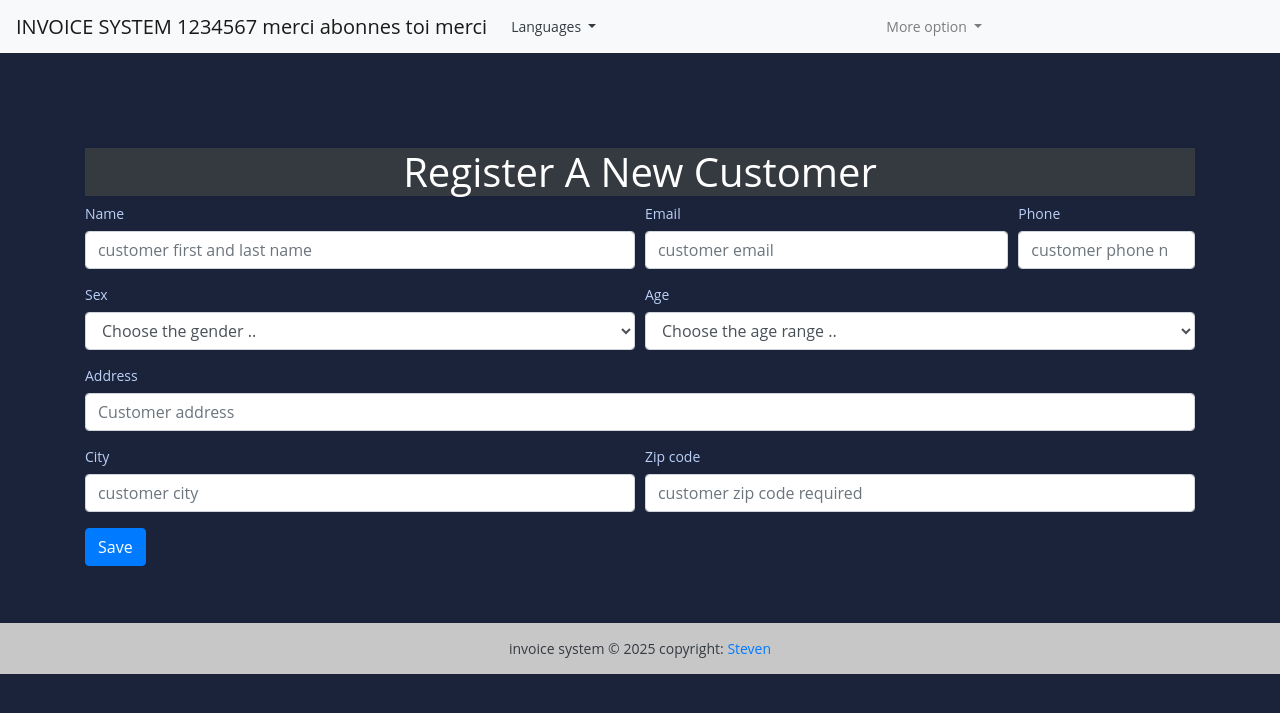
After one commit to steven91-ar/syst-me_facture, a Django app: page /add-customer in a window 1280 px wide. The commit adds this page. Shown: the top 713 px of the page. Run offline with Django 5.2, Linux system fonts and the light colour scheme.

Commit message:
add_customers

```diff
--- a/fact_app/admin.py
+++ b/fact_app/admin.py
@@ -7,7 +7,7 @@ class AdminCustomer(admin.ModelAdmin):
     list_display = ('name', 'email', 'phone', 'address', 'sex', 'age', 'city', 'zip_code')
 
 class AdminInvoice(admin.ModelAdmin):
-    list_display = ('customer', 'save_by', 'invoice_date', 'total', 'last_update_date', 'paid', 'invoice_type', 'comments')
+    list_display = ('customer', 'save_by', 'invoice_date_time', 'total', 'last_update_date', 'paid', 'invoice_type')
 
 admin.site.register(Customer, AdminCustomer)
 admin.site.register(Invoice, AdminInvoice)
--- a/fact_app/models.py
+++ b/fact_app/models.py
@@ -56,7 +56,7 @@ class Invoice(models.Model):
 
     save_by = models.ForeignKey(User, on_delete=models.PROTECT)
 
-    invoice_date = models.DateTimeField(auto_now_add=True)
+    invoice_date_time = models.DateTimeField(auto_now_add=True)
 
     total = models.DecimalField(decimal_places=2, max_digits=10000)
 
@@ -72,8 +72,6 @@ class Invoice(models.Model):
         verbose_name = "Invoice"
         verbose_name_plural = "Invoices"
 
-    def __str__(self):
-        return f"{self.customer.name}_{self.invoice_date}"
 
 
     class Meta:
@@ -81,7 +79,7 @@ class Invoice(models.Model):
         verbose_name_plural = "Invoices"
 
     def __str__(self):
-        return f"{self.customer.name}_{self.invoice_date}"
+        return f"{self.customer.name}_{self.invoice_date_time}"
 
 
     @property
--- a/fact_app/urls.py
+++ b/fact_app/urls.py
@@ -1,11 +1,7 @@
-from django.conf import settings
-from django.conf.urls.static import static
 from django.urls import path
 from .import views
 
 urlpatterns = [
-    path('', views.home, name='home'),
+    path('', views.HomeView.as_view(), name='home'),
+    path('add-customer', views.AddCustomerView.as_view(), name='add-customer'),
 ]
-
-if settings.DEBUG:
-    urlpatterns += static(settings.MEDIA_URL, document_root=settings.MEDIA_ROOT)
--- a/fact_app/views.py
+++ b/fact_app/views.py
@@ -1,6 +1,64 @@
+from django.contrib import messages
 from django.shortcuts import render
+from django.views import View
+from .models import *
 
-# Create your views here.
 
-def home(request, *args, **kwargs):
-    return render(request, 'base.html')
+class HomeView(View):
+    """ Main view """
+
+    templates_name = 'index.html'
+
+    invoices = Invoice.objects.select_related('customer', 'save_by').all().order_by('-invoice_date_time')
+
+    context = {
+        'invoices': invoices
+    }
+
+    def get(self, request, *args, **kwags):
+
+        return render(request, self.templates_name, self.context)
+
+
+    def post(self, request, *args, **kwagrs):
+
+        return render(request, self.templates_name, self.context)
+
+
+class AddCustomerView(View):
+    """ add new customer """
+    template_name = 'add_customer.html'
+
+    def get(self, request, *args, **kwargs):
+        return render(request, self.template_name)
+
+    def post(self, request, *args, **kwargs):
+        data = {
+            'name': request.POST.get('name'),
+            'email': request.POST.get('email'),
+            'phone': request.POST.get('phone'),
+            'address': request.POST.get('address'),
+            'sex': request.POST.get('sex'),
+            'age': request.POST.get('age'),
+            'city': request.POST.get('city'),
+            'zip_code': request.POST.get('zip'),
+            'save_by': request.user
+
+        }
+        try:
+            created = Customer.objects.create(**data)
+
+            if created:
+
+                messages.success(request, "Customer registered successfully.")
+
+            else:
+
+                messages.error(request, "Sorry, please try again the sent data is corrupt.")
+
+        except Exception as e:
+
+            messages.error(request, f"Sorry our system is detecting the following issues {e}.")
+
+
+        return render(request, self.template_name)
--- /dev/null
+++ b/templates/add_customer.html
@@ -0,0 +1,78 @@
+{% extends "base.html" %}
+
+{% block content %}
+
+<br><br><br><br>
+
+<h1 class="text-capitalize text-center mx-10 bg-dark text-white"> Register a new customer </h1>
+
+<form method="post">
+    {% csrf_token %}
+    <div class="form-row">
+        <div class="form-group col-md-6">
+            <label for="name"> Name </label>
+            <input name="name" required type="text" class="form-control" id="name"
+                placeholder="customer first and last name">
+        </div>
+
+        <div class="form-group col-md-4">
+            <label for="email"> Email </label>
+            <input name="email" required type="email" class="form-control" id="email" placeholder="customer email">
+        </div>
+
+        <div class="form-group col-md-2">
+            <label for="phone"> Phone </label>
+            <input name="phone" required type="number" class="form-control" id="phone"
+                placeholder="customer phone number">
+        </div>
+    </div>
+
+    <div class="form-row">
+        <div class="form-group col-md-6">
+            <label for="sex">Sex</label>
+            <select name="sex" class="form-control" required id="sex">
+                <option> Choose the gender .. </option>
+                <option value="M">Male</option>
+                <option value="F">Feminine</option>
+            </select>
+        </div>
+
+        <div class="form-group col-md-6">
+            <label for="age">Age</label>
+            <select name="age" class="form-control" required id="age">
+                <option> Choose the age range .. </option>
+                <option value="0-15">0-15</option>
+                <option value="0-15">15-25</option>
+            </select>
+        </div>
+
+    </div>
+
+    <div class="form-row">
+        <div class="form-group col-md-12">
+            <label for="addres"> Address </label>
+            <input name="address" type="text" required type="text" class="form-control" id="address"
+                placeholder="Customer address">
+        </div>
+    </div>
+
+    <div class="form-row">
+        <div class="form-group col-md-6">
+            <label for="city"> City </label>
+            <input name="city" type="text" class="form-control" id="city" placeholder="customer city">
+        </div>
+
+        <div class="form-group col-md-6">
+            <label for="zip"> Zip code </label>
+            <input name="zip" required type="text" class="form-control" id="zip"
+                placeholder="customer zip code required">
+        </div>
+    </div>
+
+    <button type="submit" class="btn btn-primary"> Save</button>
+
+</form>
+
+<br><br><br>
+
+{% endblock content %}
--- a/templates/base.html
+++ b/templates/base.html
@@ -5,10 +5,111 @@
     <meta charset="UTF-8">
   <meta http-equiv="X-UA-Compatible" content="IE=edge">
   <meta name="viewport" content="width=device-width, initial-scale=1.0">
-  <link rel="stylesheet" href="{% static 'style.css' %}">
+    <!-- bootstrap -->
+    <link rel="stylesheet" href="https://cdn.jsdelivr.net/npm/bootstrap@4.6.2/dist/css/bootstrap.min.css"
+    integrity="sha384-xOolHFLEh07PJGoPkLv1IbcEPTNtaed2xpHsD9ESMhqIYd0nLMwNLD69Npy4HI+N" crossorigin="anonymous">
+
+    <link rel="stylesheet" href="{% static 'style.css' %}">
     <title>Facture</title>
 </head>
 <body>
-<h1>Facture</h1>
+
+<!-- header  -->
+  <header>
+    <nav class="navbar navbar-expand-lg navbar-light bg-light">
+      <a class="navbar-brand" href="/">INVOICE SYSTEM 1234567 merci abonnes toi merci</a>
+      <button class="navbar-toggler" type="button" data-toggle="collapse" data-target="#navbarSupportedContent"
+        aria-controls="navbarSupportedContent" aria-expanded="false" aria-label="Toggle navigation">
+        <span class="navbar-toggler-icon"></span>
+      </button>
+
+      <div class="collapse navbar-collapse" id="navbarSupportedContent">
+        <ul class="navbar-nav mr-auto">
+
+          <div class="nav-item dropdown">
+            <a class="nav-link text-dark dropdown-toggle" href="#" id="navbarDropdown" role="button"
+              data-toggle="dropdown" aria-haspopup="true" aria-expanded="false">
+              Languages
+            </a>
+            <div class="dropdown-menu" aria-labelledby="navbarDropdown">
+             <h2>Language</h2>
+            </div>
+          </div>
+
+        </ul>
+
+      </div>
+
+      <div class="collapse navbar-collapse" id="navbarSupportedContent">
+        <ul class="navbar-nav mr-auto">
+
+          <li class="nav-item dropdown">
+            <a class="nav-link dropdown-toggle" href="#" role="button" data-toggle="dropdown" aria-expanded="false">
+              More option
+            </a>
+            <div class="dropdown-menu">
+              <a class="dropdown-item" href="{% url 'add-customer' %}">Add customer</a>
+              <a class="dropdown-item" href="#">add admin</a>
+              <div class="dropdown-divider"></div>
+              <a class="dropdown-item" href="#">statistic</a>
+            </div>
+          </li>
+
+        </ul>
+
+      </div>
+    </nav>
+  </header>
+
+  <div class="container">
+    <div class="wrapper">
+      <br>
+      {% for message in messages %}
+      <div class="alert {{message.tags}} alert-dismissible" role="alert">
+        <button type="button" class="close" data-dismiss="alert" aria-label="Close">
+          <span aria-hidden="true">&times;</span>
+        </button>
+        {{ message|safe }}
+      </div>
+      {% endfor %}
+    </div>
+  </div>
+
+  <!-- end header  -->
+
+    <div class="container">
+
+    {% block content %}
+
+    {% endblock content %}
+
+  </div>
+
+
+  <!-- footer -->
+
+  <footer class="bg-light text-center text-dark">
+
+    <!-- copyright -->
+
+    <div class="text-center p-3" style="background-color: rgba(0, 0, 0, 0.2);">
+      invoice system © 2025 copyright:
+      <a href="https://steven91-ar.github.io/Portfolio_Steven/"> Steven </a>
+    </div>
+
+    <!-- endcopyright -->
+
+  </footer>
+
+  <!-- end footer -->
+
+
+    <script src="https://cdn.jsdelivr.net/npm/jquery@3.5.1/dist/jquery.slim.min.js"
+    integrity="sha384-DfXdz2htPH0lsSSs5nCTpuj/zy4C+OGpamoFVy38MVBnE+IbbVYUew+OrCXaRkfj"
+    crossorigin="anonymous"></script>
+    <script src="https://cdn.jsdelivr.net/npm/bootstrap@4.6.2/dist/js/bootstrap.bundle.min.js"
+    integrity="sha384-Fy6S3B9q64WdZWQUiU+q4/2Lc9npb8tCaSX9FK7E8HnRr0Jz8D6OP9dO5Vg3Q9ct"
+    crossorigin="anonymous"></script>
+
 </body>
 </html>
```
Also changed, not shown: invoice/settings.py (+12 -2 lines), templates/index.html (added, +172 -0 lines), static/images/icon-no.svg (added), static/images/icon-yes.svg (added).
